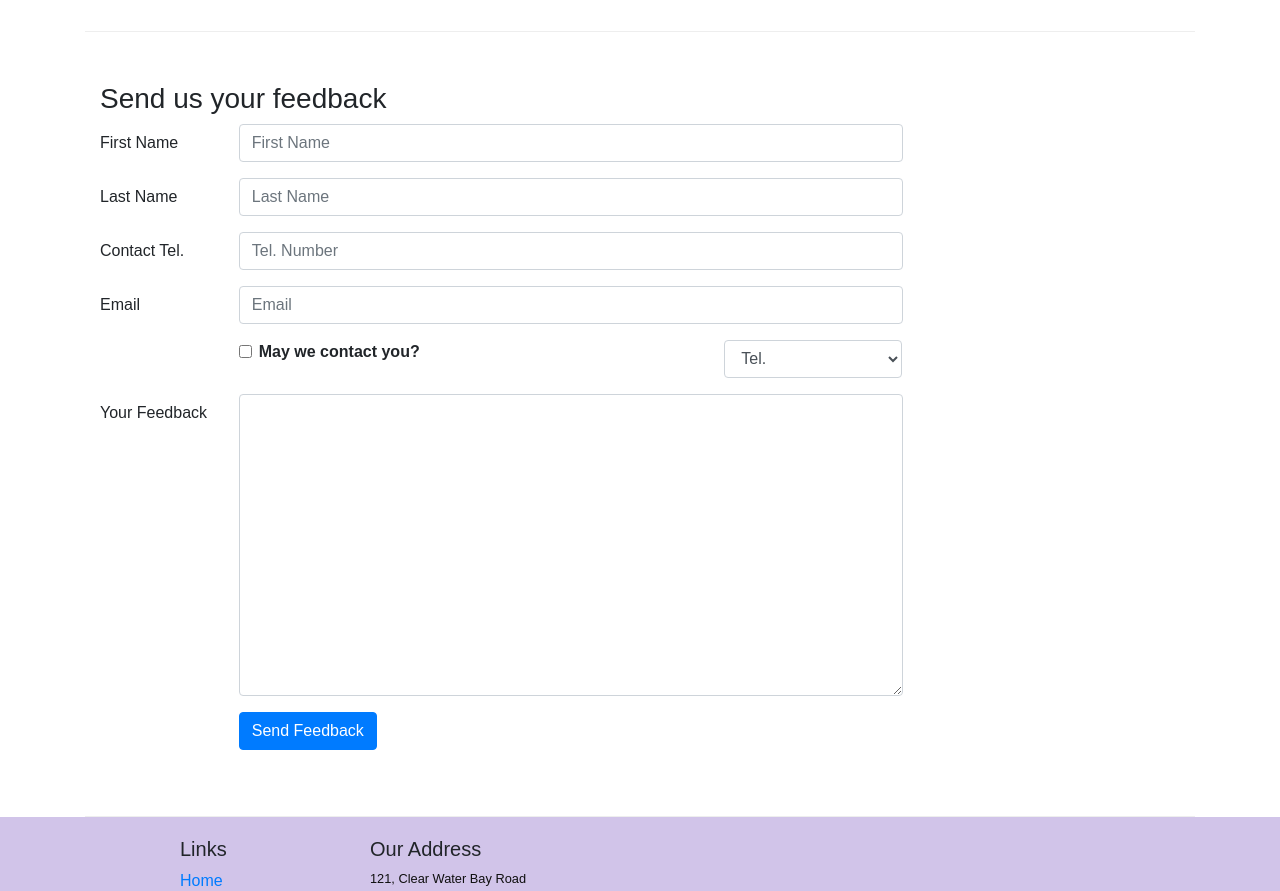
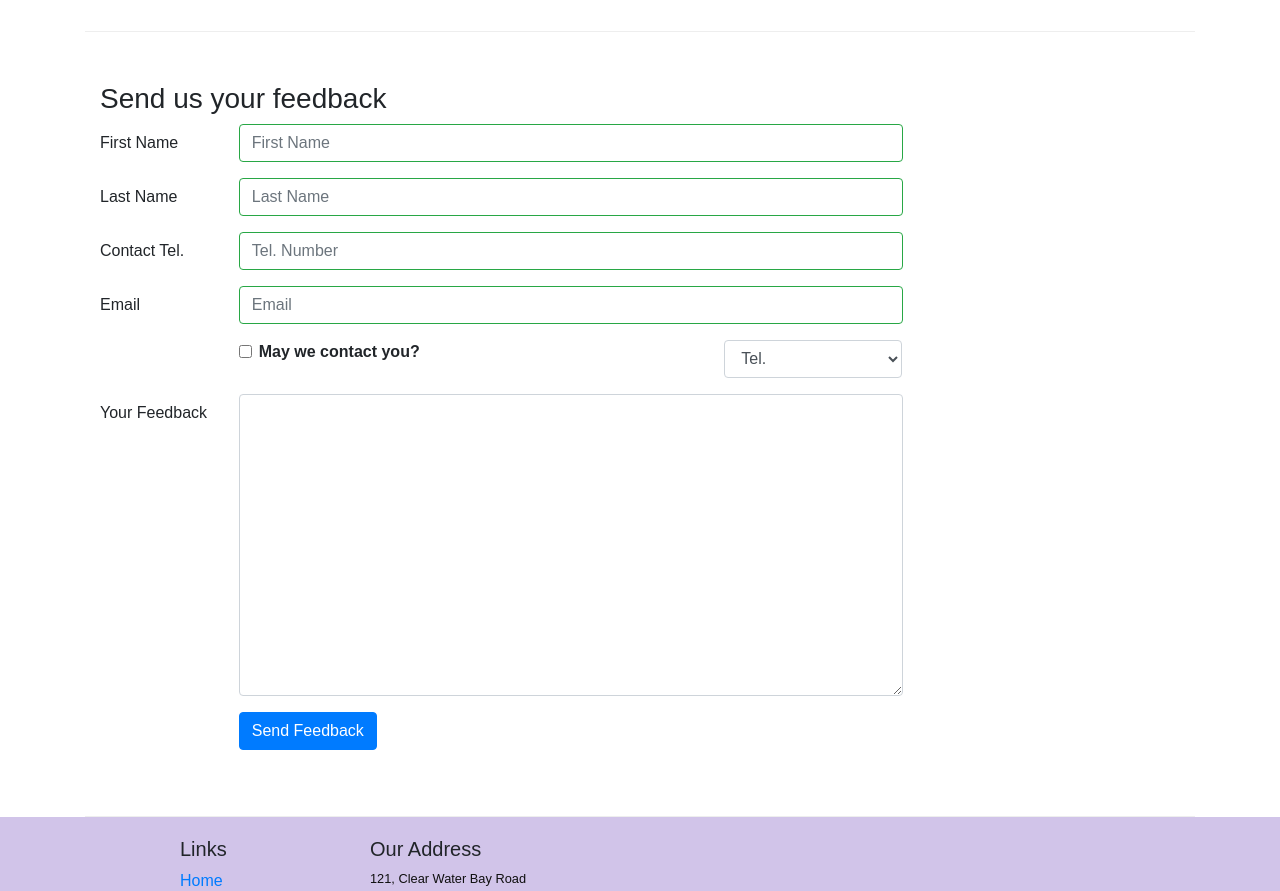
Before and after one commit to niharchauhan/Restaurant-App, a React (Create React App) app: page /contactus in a window 1280 px wide. Shown: the part 840-1731 px from the top of the page. Built offline with nearby package versions, Linux system fonts and the light colour scheme.

Commit message:
Controlled Form Validation

```diff
--- a/src/components/ContactComponent.js
+++ b/src/components/ContactComponent.js
@@ -1,5 +1,5 @@
 import React, { Component } from 'react';
-import { Breadcrumb, BreadcrumbItem, Button, Form, FormGroup, Label, Input, Col } from 'reactstrap';
+import { Breadcrumb, BreadcrumbItem, Button, Form, FormGroup, Label, Input, Col, Row, FormFeedback } from 'reactstrap';
 import { Link } from 'react-router-dom';
 
 class Contact extends Component {
@@ -12,12 +12,20 @@ class Contact extends Component {
             email: '',
             agree: false,
             contactType: 'Tel.',
-            message: ''
+            message: '',
+            touched: {
+                firstname: false,
+                lastname: false,
+                telnum: false,
+                email: false
+            }
         }
         // in order to make available handleSubmit()
         this.handleSubmit = this.handleSubmit.bind(this);
         // in order to make available handleInputChange()
         this.handleInputChange = this.handleInputChange.bind(this);
+        // in order to make available handleBlur()
+        this.handleBlur = this.handleBlur.bind(this);
     }
 
     handleInputChange(event) {
@@ -38,7 +46,51 @@ class Contact extends Component {
         event.preventDefault();
     }
 
+    handleBlur = (field) => (evt) => {
+        this.setState({
+            touched: { ...this.state.touched, [field]: true }
+        });
+    }
+
+    validate(firstname, lastname, telnum, email) {
+        const errors = {
+            firstname: '',
+            lastname: '',
+            telnum: '',
+            email: ''
+        };
+
+        if(this.state.touched.firstname && firstname.length < 3) {
+            errors.firstname = 'First Name should be >=3 characters';
+        }
+        else if(this.state.touched.firstname && firstname.length > 10) {
+            errors.firstname = 'First Name should be <=10 characters';
+        }
+
+        if(this.state.touched.lastname && lastname.length < 3) {
+            errors.lastname = 'Last Name should be >=3 characters';
+        }
+        else if(this.state.touched.lastname && lastname.length > 10) {
+            errors.lastname = 'Last Name should be <=10 characters';
+        }
+
+        // Only digits
+        const reg = /^\d+$/;
+        // test() will test the regular expression specified with the input and returns true or false
+        if(this.state.telnum && !reg.test(telnum)) {
+            errors.telnum = 'Tel. Number should contain only numbers';
+        }
+
+        // Checking there should be atleast one @ character
+        if(this.state.email && email.split('').filter(x => x === '@').length !=1) {
+            errors.email = 'Email should contain @';
+        }
+
+        return errors;
+    }
+
     render() {
+        const errors = this.validate(this.state.firstname, this.state.lastname, this.state.telnum, this.state.email);
         return(
             <div className="container">
                 <div className="row">
@@ -87,25 +139,29 @@ class Contact extends Component {
                             <FormGroup row>
                                 <Label htmlFor="firstname" md={2}>First Name</Label>
                                 <Col md={10}>
-                                    <Input type="text" id="firstname" name="firstname" placeholder="First Name" value={this.state.firstname} onChange={this.handleInputChange} />
+                                    <Input type="text" id="firstname" name="firstname" placeholder="First Name" value={this.state.firstname} valid={errors.firstname === ''} invalid={errors.firstname !== ''} onBlur={this.handleBlur('firstname')} onChange={this.handleInputChange} />
+                                    <FormFeedback>{errors.firstname}</FormFeedback>
                                 </Col>
                             </FormGroup>
                             <FormGroup row>
                                 <Label htmlFor="lastname" md={2}>Last Name</Label>
                                 <Col md={10}>
-                                    <Input type="text" id="lastname" name="lastname" placeholder="Last Name" value={this.state.lastname} onChange={this.handleInputChange} />
+                                    <Input type="text" id="lastname" name="lastname" placeholder="Last Name" value={this.state.lastname} valid={errors.lastname === ''} invalid={errors.lastname !== ''} onBlur={this.handleBlur('lastname')} onChange={this.handleInputChange} />
+                                    <FormFeedback>{errors.lastname}</FormFeedback>
                                 </Col>
                             </FormGroup>
                             <FormGroup row>
                                 <Label htmlFor="telnum" md={2}>Contact Tel.</Label>
                                 <Col md={10}>
-                                    <Input type="tel" id="telnum" name="telnum" placeholder="Tel. Number" value={this.state.telnum} onChange={this.handleInputChange} />
+                                    <Input type="tel" id="telnum" name="telnum" placeholder="Tel. Number" value={this.state.telnum} valid={errors.telnum === ''} invalid={errors.telnum !== ''} onBlur={this.handleBlur('telnum')} onChange={this.handleInputChange} />
+                                    <FormFeedback>{errors.telnum}</FormFeedback>
                                 </Col>
                             </FormGroup>
                             <FormGroup row>
                                 <Label htmlFor="email" md={2}>Email</Label>
                                 <Col md={10}>
-                                    <Input type="email" id="email" name="email" placeholder="Email" value={this.state.email} onChange={this.handleInputChange} />
+                                    <Input type="email" id="email" name="email" placeholder="Email" value={this.state.email} valid={errors.email === ''} invalid={errors.email !== ''} onBlur={this.handleBlur('email')} onChange={this.handleInputChange} />
+                                    <FormFeedback>{errors.email}</FormFeedback>
                                 </Col>
                             </FormGroup>
                             <FormGroup row>
```
